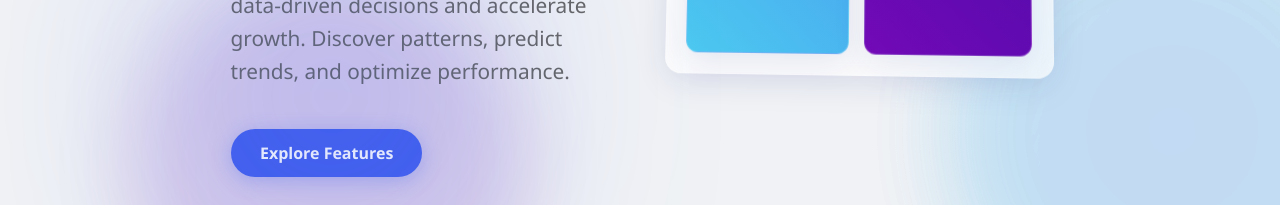
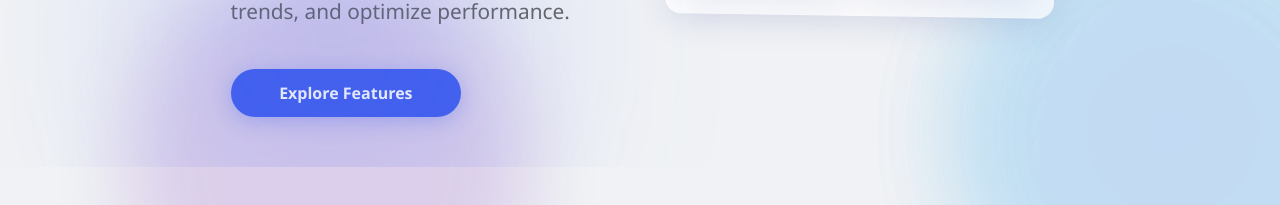
Before and after one commit to Aaliyakhan10/InsightMetrics_frontend, a plain HTML site: page public/index.html in a window 1280 px wide. Shown: the part 595-800 px from the top of the page. Drawn offline with Linux system fonts and the light colour scheme.

Commit message:
final commit

```diff
--- a/public/index.css
+++ b/public/index.css
@@ -413,7 +413,7 @@ header {
 
     color: white;
     border: none;
-    padding: 0.8rem 1.8rem;
+    padding: 0.8rem 3rem;
     border-radius: 30px;
     font-weight: 600;
     cursor: pointer;
@@ -459,13 +459,14 @@ header {
 
 /* Hero Section */
 .hero {
-    padding: 8rem 5% 6rem;
+    padding: 5rem 5% 3rem; /* reduced top and bottom padding */
+    min-height: 85vh;      /* reduced from 100vh to 85vh */
     position: relative;
     overflow: hidden;
-    min-height: 100vh;
     display: flex;
     align-items: center;
 }
+
 
 .hero-content {
     max-width: 1200px;
```
